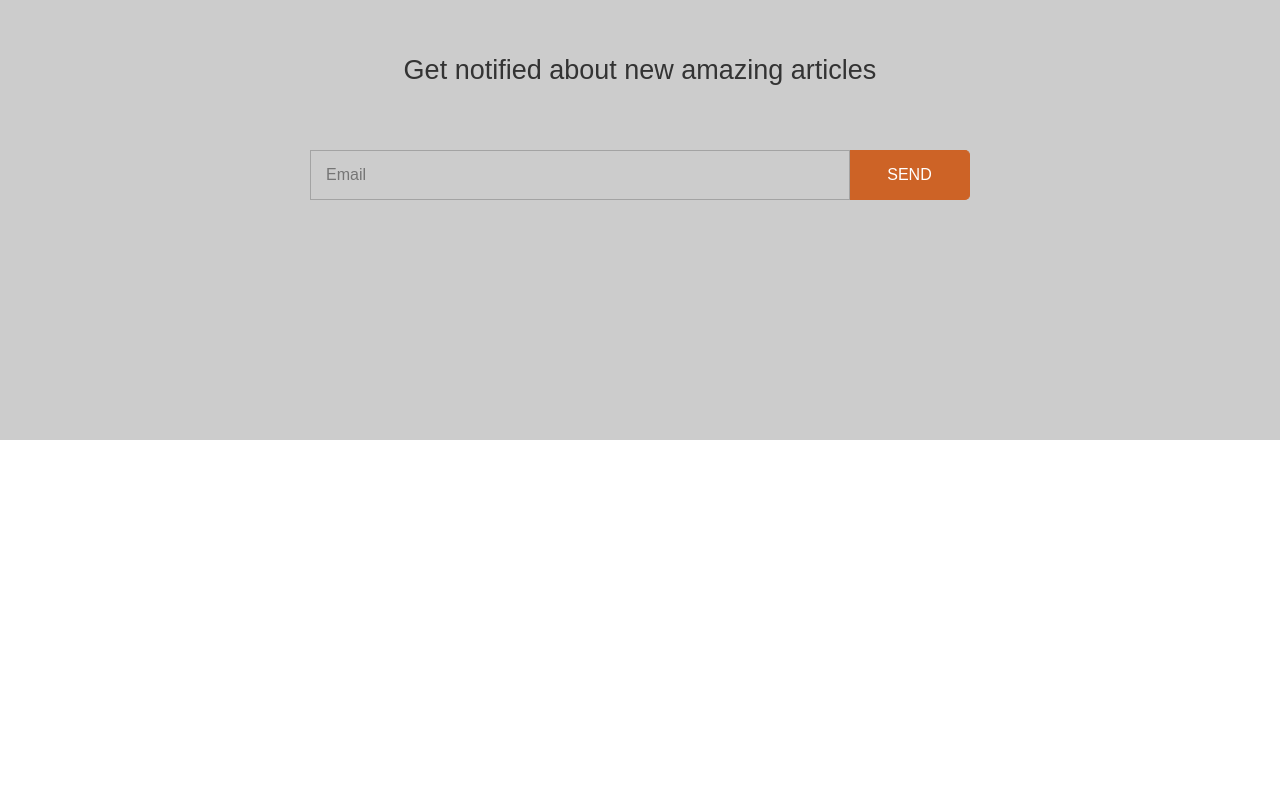
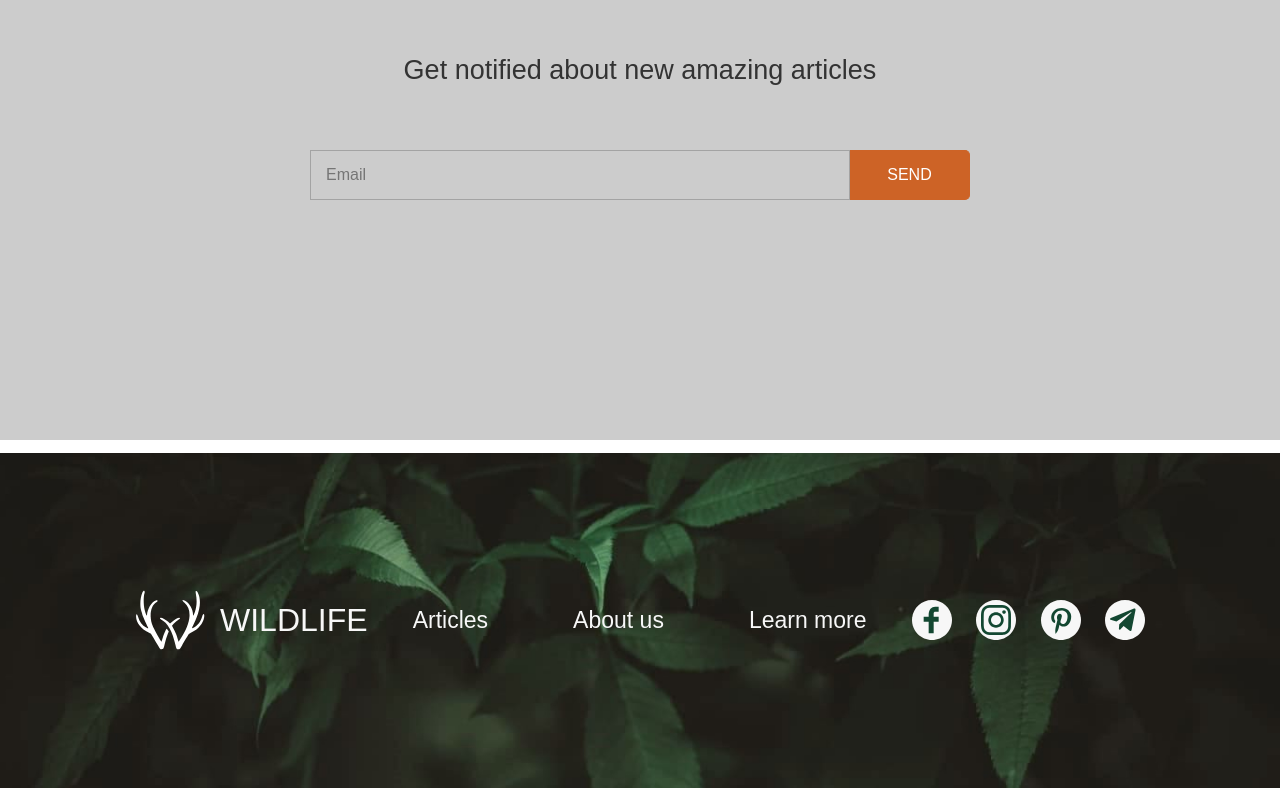
Before and after one commit to Artemch1o/Wildlife, a plain HTML site: page index.html in a window 1280 px wide. Shown: the part 1670-2470 px from the top of the page. Before the commit the page ends 2110 px from the top, so only its background shows below. Drawn offline with Linux system fonts and the light colour scheme.

Commit message:
feat:add footer

```diff
--- a/index.html
+++ b/index.html
@@ -89,7 +89,39 @@
             </div>
         </section>
     </main>
-    <footer></footer>
+    <footer class="footer">
+        <section class="footer__about-us">
+            <div class="container">
+                <div class="footer__inner">
+                    <div class="footer__bottom">
+                        <div class="footer__logo">
+                            <img class="footer__picture__logo" src="img/Frame.svg" alt="">
+                            <div class="footer__title">wildlife</div>
+                        </div>
+                        <div class="footer__points">
+                            <nav class="footer__nav">
+                                <div class="footer__nav-item">
+                                    <a href="#" class="footer__nav-link">Articles</a>
+                                </div>
+                                <div class="footer__nav-item">
+                                    <a href="#" class="footer__nav-link">About us</a>
+                                </div>
+                                <div class="footer__nav-item">
+                                    <a href="#" class="footer__nav-link">Learn more</a>
+                                </div>
+                            </nav>
+                        </div>
+                        <div class="footer__socials">
+                            <img class="footer__socials-picthers" src="img/social - 1.svg" alt="">
+                            <img class="footer__socials-picthers" src="img/social-2.svg" alt="">
+                            <img class="footer__socials-picthers" src="img/social-3.svg" alt="">
+                            <img class="footer__socials-picthers" src="img/social-4.svg" alt="">
+                        </div>
+                    </div>
+                </div>
+            </div>
+        </section>
+    </footer>
 </body>
 
 </html>
--- a/style.scss
+++ b/style.scss
@@ -245,3 +245,57 @@ body {
         }
     }
 }
+
+.footer {
+    background: url(../img/Rectangle-footer.jpg);
+    background-repeat: no-repeat;
+    background-size: 105%;
+    background-position: center;
+    padding: 150px 120px;
+
+    &__bottom {
+        display: flex;
+        justify-content: space-between;
+        align-items: center;
+    }
+
+    &__logo {
+        display: flex;
+    }
+
+    &__title {
+        color: #F7F7F7;
+        font-size: 32px;
+        font-style: normal;
+        font-weight: 400;
+        line-height: 60px;
+        text-transform: uppercase;
+        margin-left: 15px;
+    }
+
+    &__nav {
+        display: flex;
+        align-items: center;
+        justify-content: center;
+        gap: 85px;
+        color: #F7F7F7;
+        text-decoration: none;
+    }
+
+    &__nav-link {
+        font-size: 23px;
+        font-style: normal;
+        font-weight: 400;
+        line-height: 60px;
+        color: #F7F7F7;
+    }
+
+    &__socials-picthers {
+        color: #F7F7F7;
+        ;
+
+        &:not(:last-child) {
+            margin-right: 20px;
+        }
+    }
+}
```
Also changed, not shown: css/style.css, img/Rectangle-footer.jpg (added), img/social - 1.svg (added), img/social-2.svg (added), img/social-3.svg (added), img/social-4.svg (added), 1 other file.
